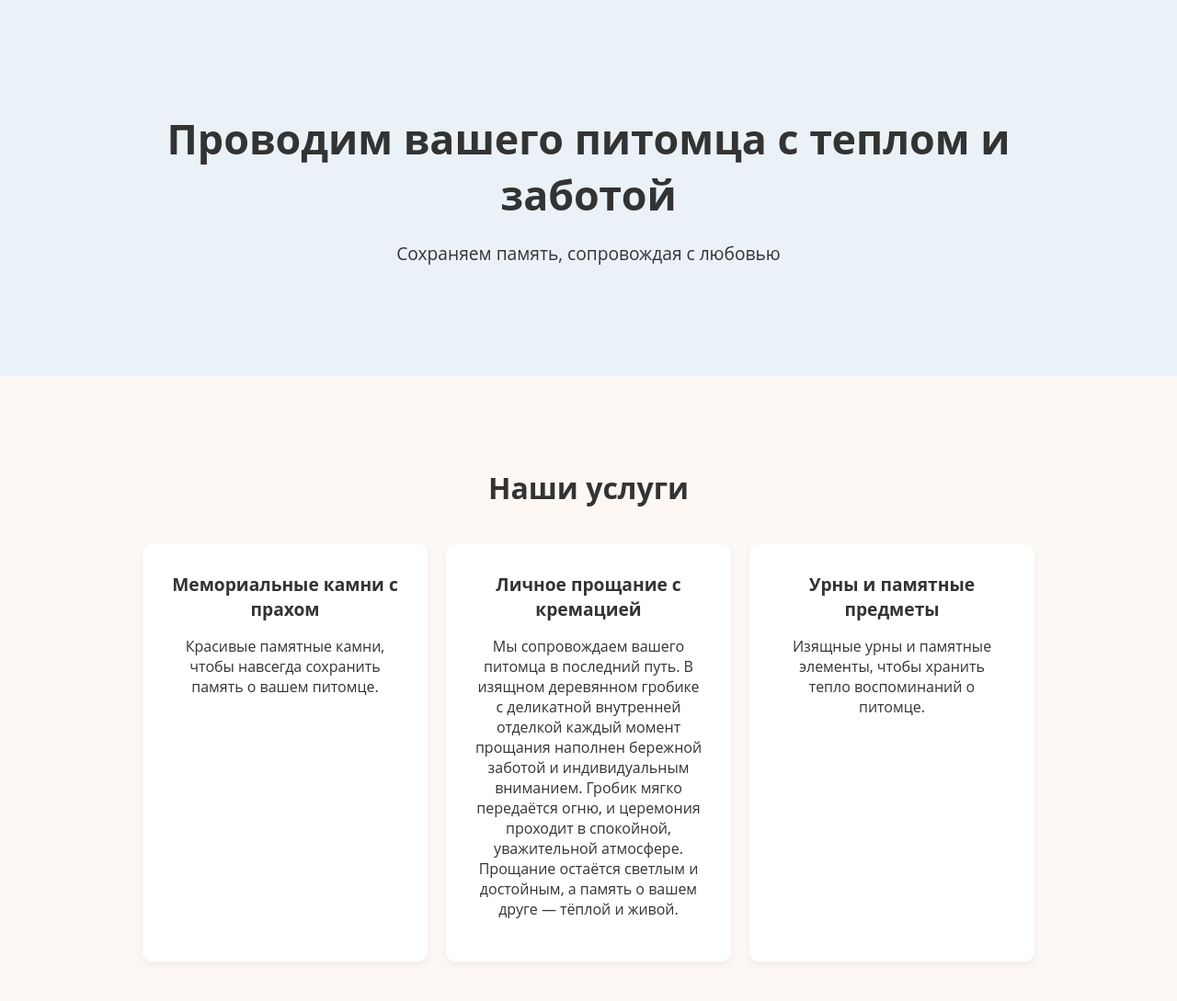
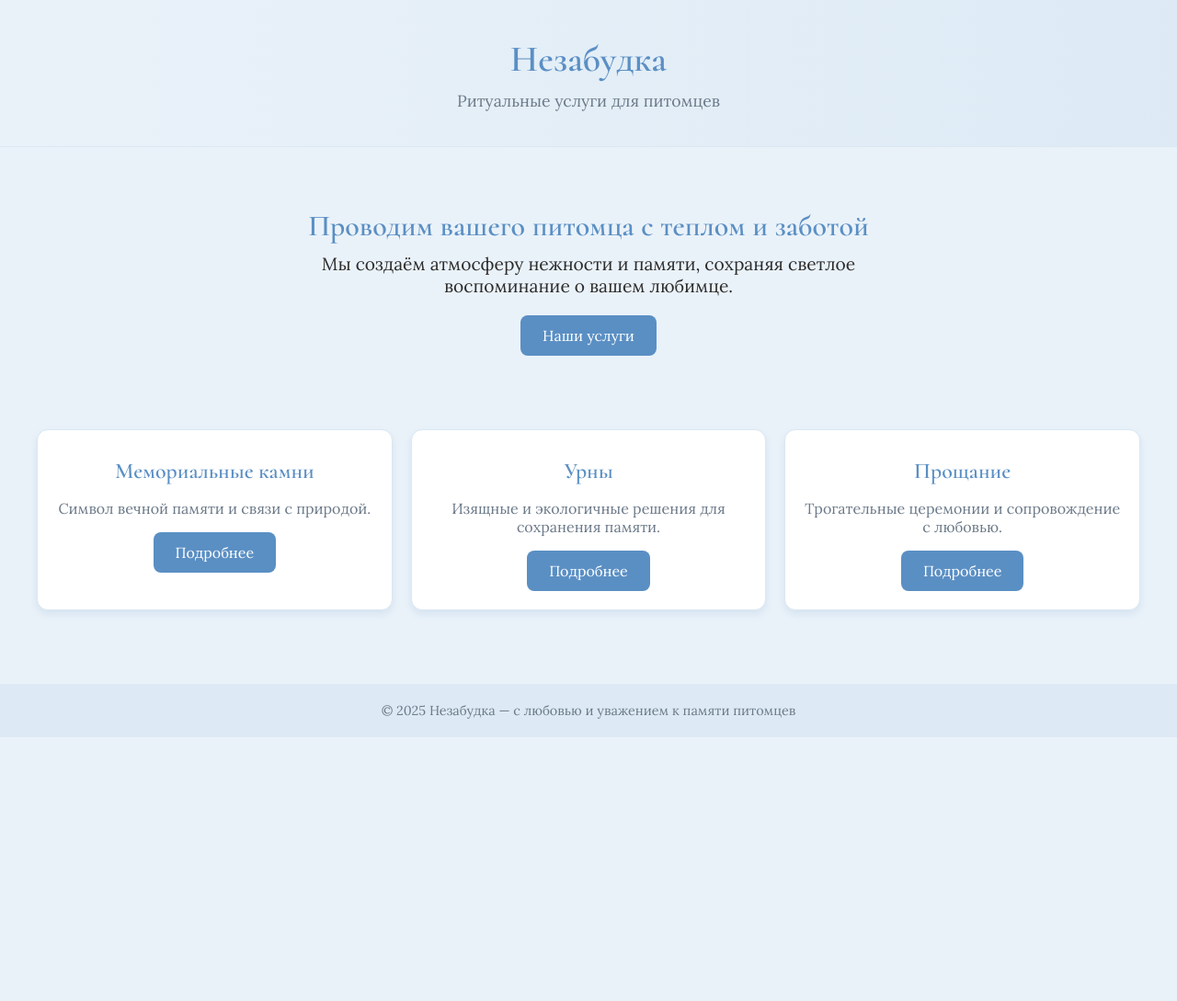
Before and after one commit to 4orgetmenot6/4orgetmenot6.github.io, a plain HTML site: page index.html in a window 1280 px wide. Shown: the top 1089 px of the page at 92% size. After the commit the page ends 802 px from the top, so only its background shows below. Drawn offline with Linux system fonts and the light colour scheme.

Commit message:
Update index.html

```diff
--- a/index.html
+++ b/index.html
@@ -3,136 +3,164 @@
 <head>
   <meta charset="UTF-8">
   <meta name="viewport" content="width=device-width, initial-scale=1.0">
-  <title>Незабудка - Память о питомцах</title>
+  <title>Незабудка — Ритуальные услуги для питомцев</title>
+  <link href="https://fonts.googleapis.com/css2?family=Cormorant:wght@400;600&family=Lora&display=swap" rel="stylesheet">
   <style>
+    :root {
+      --bg: #eaf2f9;         /* акварельный голубой фон */
+      --card: #ffffff;       /* белый блок */
+      --accent: #5a8fc4;     /* небесно-синий */
+      --accent-hover: #4a79a3;
+      --muted: #6c7a89;
+      --text: #2c2c2c;
+      --line: #dbe7f1;
+    }
+
     body {
-      font-family: 'Open Sans', sans-serif;
+      background: var(--bg);
+      font-family: 'Lora', serif;
+      color: var(--text);
       margin: 0;
       padding: 0;
-      background-color: #fdf8f3;
-      color: #333;
     }
-    a { text-decoration: none; color: inherit; }
-    h1, h2, h3 { margin: 0; }
-    .container { width: 90%; max-width: 1000px; margin: 0 auto; padding: 40px 0; }
 
-    /* Hero */
-    .hero { background-color: #eaf2f8; text-align: center; padding: 80px 20px; }
-    .hero h1 { font-size: 2.8rem; margin-bottom: 20px; }
-    .hero p { font-size: 1.2rem; margin-bottom: 0; }
+    header {
+      background: linear-gradient(to right, #eaf2f9, #ddeaf5);
+      padding: 40px 20px 20px;
+      text-align: center;
+      border-bottom: 1px solid var(--line);
+    }
 
-    /* Услуги */
-    .services { text-align: center; padding: 60px 20px; }
-    .services h2 { font-size: 2rem; margin-bottom: 40px; }
-    .service-grid {
-      display: flex; flex-wrap: wrap; gap: 20px; justify-content: center;
+    header h1 {
+      font-family: 'Cormorant', serif;
+      font-size: 2.5em;
+      color: var(--accent);
+      margin: 0;
     }
-    .service-item {
-      display: block;
+
+    header p {
+      margin-top: 10px;
+      font-size: 1.1em;
+      color: var(--muted);
+    }
+
+    .hero {
+      text-align: center;
+      padding: 40px 20px;
+    }
+
+    .hero h2 {
+      font-family: 'Cormorant', serif;
+      font-size: 2em;
+      margin-bottom: 10px;
+      color: var(--accent);
+    }
+
+    .hero p {
+      font-size: 1.2em;
+      color: var(--text);
+      max-width: 600px;
+      margin: 0 auto 20px;
+    }
+
+    .btn {
+      background: var(--accent);
+      color: #fff;
+      border: none;
+      padding: 12px 24px;
+      border-radius: 8px;
+      cursor: pointer;
+      font-size: 1em;
+      transition: 0.3s;
       text-decoration: none;
-      color: inherit;
-      background-color: #fff;
-      border-radius: 10px;
-      padding: 30px;
-      width: 250px;
-      box-shadow: 0 4px 8px rgba(0,0,0,0.05);
-      transition: transform 0.2s, box-shadow 0.2s;
+      display: inline-block;
     }
-    .service-item:hover {
+
+    .btn:hover {
+      background: var(--accent-hover);
+    }
+
+    .section {
+      display: grid;
+      grid-template-columns: repeat(auto-fit, minmax(250px, 1fr));
+      gap: 20px;
+      padding: 40px 20px;
+      max-width: 1200px;
+      margin: 0 auto;
+    }
+
+    .card {
+      background: var(--card);
+      border: 1px solid var(--line);
+      border-radius: 12px;
+      padding: 20px;
+      box-shadow: 0 4px 8px rgba(90, 143, 196, 0.15);
+      text-align: center;
+      transition: 0.3s;
+    }
+
+    .card:hover {
       transform: translateY(-5px);
-      box-shadow: 0 6px 12px rgba(0,0,0,0.1);
+      box-shadow: 0 6px 14px rgba(90, 143, 196, 0.25);
     }
-    .service-item h3 { font-size: 1.2rem; margin-bottom: 10px; }
-    .service-item p { font-size: 1rem; }
 
-    /* Тёплые слова */
-    .messages { background-color: #f7f3ef; text-align: center; padding: 60px 20px; }
-    .messages h2 { font-size: 2rem; margin-bottom: 20px; }
-    .messages p { font-size: 1.1rem; margin-bottom: 30px; }
-    .messages .btn {
-      display: inline-block; padding: 12px 25px;
-      background-color: #d8bfae; color: #fff; border-radius: 8px;
-      transition: background-color 0.3s;
+    .card h3 {
+      font-family: 'Cormorant', serif;
+      font-size: 1.5em;
+      margin: 10px 0;
+      color: var(--accent);
     }
-    .messages .btn:hover { background-color: #b79b8b; }
-    .messages .example { margin-top: 30px; font-style: italic; font-size: 1.05rem; }
 
-    /* О нас */
-    .about { text-align: center; padding: 60px 20px; }
-    .about h2 { font-size: 2rem; margin-bottom: 20px; }
-    .about p { font-size: 1.1rem; max-width: 700px; margin: 0 auto; }
+    .card p {
+      color: var(--muted);
+      font-size: 1em;
+    }
 
-    /* Footer */
-    footer { background-color: #eaf2f8; text-align: center; padding: 40px 20px; font-size: 0.95rem; }
-    footer a { color: #333; }
-    footer .contact { margin-bottom: 10px; }
-
-    /* Адаптив */
-    @media(max-width: 768px){
-      .service-grid { flex-direction: column; align-items: center; }
+    footer {
+      text-align: center;
+      padding: 20px;
+      background: #ddeaf5;
+      font-size: 0.9em;
+      color: var(--muted);
+      margin-top: 40px;
     }
   </style>
 </head>
 <body>
 
-  <!-- Hero -->
+  <header>
+    <h1>Незабудка</h1>
+    <p>Ритуальные услуги для питомцев</p>
+  </header>
+
   <section class="hero">
-    <div class="container">
-      <h1>Проводим вашего питомца с теплом и заботой</h1>
-      <p>Сохраняем память, сопровождая с любовью</p>
+    <h2>Проводим вашего питомца с теплом и заботой</h2>
+    <p>Мы создаём атмосферу нежности и памяти, сохраняя светлое воспоминание о вашем любимце.</p>
+    <a href="#services" class="btn">Наши услуги</a>
+  </section>
+
+  <section id="services" class="section">
+    <div class="card">
+      <h3>Мемориальные камни</h3>
+      <p>Символ вечной памяти и связи с природой.</p>
+      <a href="stones.html" class="btn">Подробнее</a>
+    </div>
+
+    <div class="card">
+      <h3>Урны</h3>
+      <p>Изящные и экологичные решения для сохранения памяти.</p>
+      <a href="urns.html" class="btn">Подробнее</a>
+    </div>
+
+    <div class="card">
+      <h3>Прощание</h3>
+      <p>Трогательные церемонии и сопровождение с любовью.</p>
+      <a href="farewell.html" class="btn">Подробнее</a>
     </div>
   </section>
 
-  <!-- Услуги -->
-  <section id="services" class="services">
-    <div class="container">
-      <h2>Наши услуги</h2>
-      <div class="service-grid">
-        <a href="stones.html" class="service-item">
-          <h3>Мемориальные камни с прахом</h3>
-          <p>Красивые памятные камни, чтобы навсегда сохранить память о вашем питомце.</p>
-        </a>
-        <a href="farewell.html" class="service-item">
-          <h3>Личное прощание с кремацией</h3>
-          <p>Мы сопровождаем вашего питомца в последний путь. В изящном деревянном гробике с деликатной внутренней отделкой каждый момент прощания наполнен бережной заботой и индивидуальным вниманием. Гробик мягко передаётся огню, и церемония проходит в спокойной, уважительной атмосфере. Прощание остаётся светлым и достойным, а память о вашем друге — тёплой и живой.</p>
-        </a>
-        <a href="urns.html" class="service-item">
-          <h3>Урны и памятные предметы</h3>
-          <p>Изящные урны и памятные элементы, чтобы хранить тепло воспоминаний о питомце.</p>
-        </a>
-      </div>
-    </div>
-  </section>
-
-  <!-- Тёплые слова -->
-  <section class="messages">
-    <div class="container">
-      <h2>Слова, которые согревают</h2>
-      <p>В моменты прощания порой важнее всего услышать простое слово поддержки. Мы рядом, чтобы помочь вам сохранить светлую память о питомце и почувствовать тепло этого момента.</p>
-      <a href="#top-messages" class="btn">Узнать больше</a>
-      <div class="example">
-        «Любовь остаётся с ним навсегда.»
-      </div>
-    </div>
-  </section>
-
-  <!-- О нас -->
-  <section class="about">
-    <div class="container">
-      <h2>Наша миссия</h2>
-      <p>Мы создаём пространство уважения и тепла, где прощание с питомцем становится частью памяти о его жизни.</p>
-    </div>
-  </section>
-
-  <!-- Footer -->
   <footer>
-    <div class="container">
-      <div class="contact">
-        Телефон: <a href="tel:+7XXXXXXXXXX">+7 (XXX) XXX-XX-XX</a> |
-        Email: <a href="mailto:info@nezabudka.ru">info@nezabudka.ru</a>
-      </div>
-      <div>© 2025 Незабудка</div>
-    </div>
+    © 2025 Незабудка — с любовью и уважением к памяти питомцев
   </footer>
 
 </body>
```
